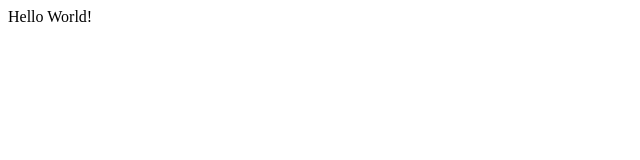
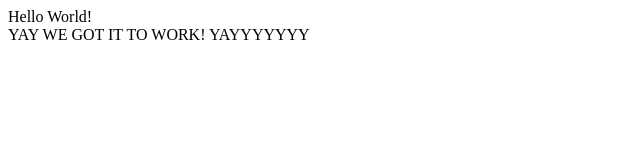
Before and after one commit to KarenDouglas/YourHabitTracker, a plain HTML site: page index.html in a window 1280 px wide. Shown: the whole page, without its empty margins (0-640 px from the left). Drawn offline with Linux system fonts and the light colour scheme.

Commit message:
testing changes added to nav

```diff
--- a/index.html
+++ b/index.html
@@ -8,5 +8,6 @@
 </head>
 <body>
     <nav>Hello World!</nav>
+    YAY WE GOT IT TO WORK! YAYYYYYYY
 </body>
 </html>
```
